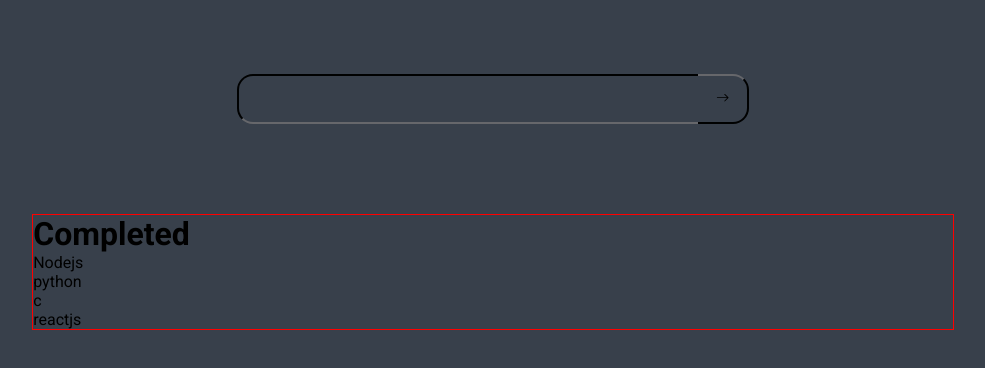
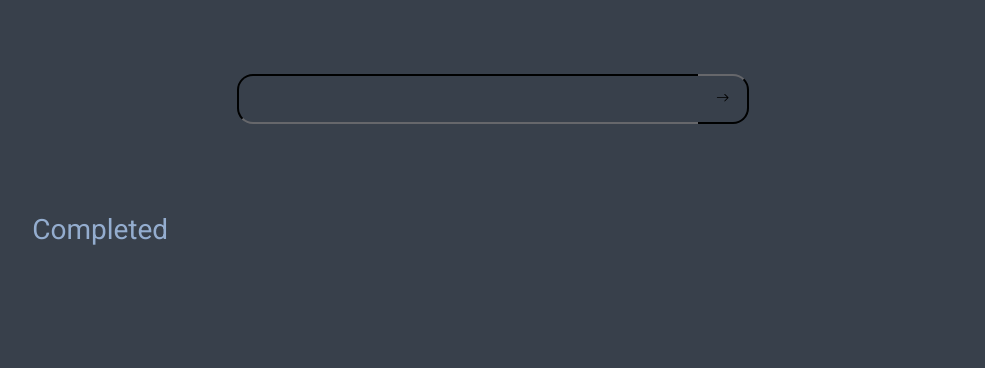
Before and after one commit to devamauryjunior/ToDoList-ReactJs, a React (Vite) app: page / in a window 1280 px wide. Shown: the top 368 px of the page, without its empty margins (147-1132 px from the left). Built offline with nearby package versions, Linux system fonts and the light colour scheme.

Commit message:
feat: remove arquivo .txt e add style em TarefasConcluidas

```diff
--- a/src/components/App/index.jsx
+++ b/src/components/App/index.jsx
@@ -7,7 +7,6 @@ import TarefasConcluidas from '../TarefasConcluidas';
 function App() {
   const [novaTarefa, setNovaTarefa] = useState("");
   const [tarefas, setTarefas] = useState([]);
-
   const [tarefasConcluidas, setTarefasConcluidas] = useState([]);
 
   const handleTarefasConcluidas = (tarefa) => setTarefasConcluidas(prevState => [...prevState, tarefa]);
@@ -34,16 +33,12 @@ function App() {
         {
           tarefas.map((tarefa, idx) => <Tarefa key={idx} tarefa={tarefa} handleTarefaConcluida={handleTarefasConcluidas}/>)
         }
-        {/* {
-          tarefasConcluidas.map((concluidas, idx) => <TarefasConcluidas key={idx} taarefaConcluida={concluidas} />)
-        } */}
       </div>
       <div className="appTarefasConcluidas">
-        <h1>Completed</h1>
-        <TarefasConcluidas taarefaConcluida={"Nodejs"} />
-        <TarefasConcluidas taarefaConcluida={"python"} />
-        <TarefasConcluidas taarefaConcluida={"c"} />
-        <TarefasConcluidas taarefaConcluida={"reactjs"} />
+        <h1 className='appTarefasConcluidas-title'>Completed</h1>
+        {
+          tarefasConcluidas.map((concluidas, idx) => <TarefasConcluidas key={idx} taarefaConcluida={concluidas} />)
+        }
       </div>
     </div>
   )
--- a/src/components/Tarefa/index.jsx
+++ b/src/components/Tarefa/index.jsx
@@ -2,17 +2,17 @@ import React, { useEffect, useState } from "react";
 import './style.css'
 
 function Tarefa(props) {
-    const { tarefa } = props;
+    const { tarefa, handleTarefaConcluida } = props;
 
     const handleRadioInput = (event) => {
         event.target.parentElement.style.display = "none";
-        props.handleTarefaConcluida(event.target.nextElementSibling.textContent);
+        handleTarefaConcluida(event.target.nextElementSibling.textContent);
     }
 
     return (
         <div className="Tarefas">
             <input type="radio" name="radioTarefa" id="radioTarefa" className="radioTarefa" onClick={handleRadioInput}/>
-            <span className="spanTarefa">{tarefa}</span>
+            <span className="spanTarefa">{tarefa[0].toUpperCase() + tarefa.substr(1, tarefa.length - 1)}</span>
         </div>
     )
 }
--- a/src/components/TarefasConcluidas/index.jsx
+++ b/src/components/TarefasConcluidas/index.jsx
@@ -1,10 +1,11 @@
 import React from "react";
+import './style.css';
 
 function TarefasConcluidas(props) {
     const { taarefaConcluida } = props;
     return (
         <div className="TarefasConcluidas">
-            <span>{taarefaConcluida}</span>
+            <span className="spanTarefasConcluidas">{taarefaConcluida}</span>
         </div>
     )
 }
--- /dev/null
+++ b/src/components/TarefasConcluidas/style.css
@@ -0,0 +1,19 @@
+.TarefasConcluidas {
+    width: 30%;
+    height: 5rem;
+    text-align: left;
+    display: flex;
+    align-items: center;
+    background: #38404B;
+    box-shadow: -5px 5px 10px rgba(48, 54, 64, 0.2), 5px -5px 10px rgba(48, 54, 64, 0.2), -5px -5px 10px rgba(64, 74, 86, 0.9), 5px 5px 13px rgba(48, 54, 64, 0.9), inset 1px 1px 2px rgba(64, 74, 86, 0.3), inset -1px -1px 2px rgba(48, 54, 64, 0.5);
+    border-radius: 16px;
+    padding-left: 2.7rem;
+}
+
+.spanTarefasConcluidas {
+    font-weight: 500;
+    font-size: 1.8rem;
+    line-height: 2.1rem;
+    text-decoration-line: line-through;
+    color: #94ADCF;
+}
--- a/src/styles/App.css
+++ b/src/styles/App.css
@@ -63,8 +63,18 @@
 .appTarefasConcluidas {
   width: 90%;
   display: flex;
-  flex-direction: column;
-  border: 1px solid red;
+  align-items: center;
+  justify-content: space-evenly;
+  gap: 3rem;
+  flex-wrap: wrap;
   margin: 3rem auto 0 auto;
   text-align: left;
 }
+
+.appTarefasConcluidas-title {
+  width: 100%;
+  font-weight: 400;
+  font-size: 2.8rem;
+  line-height: 3.2rem;
+  color: #94ADCF;
+}
```
Also changed, not shown: teste.txt (deleted).
